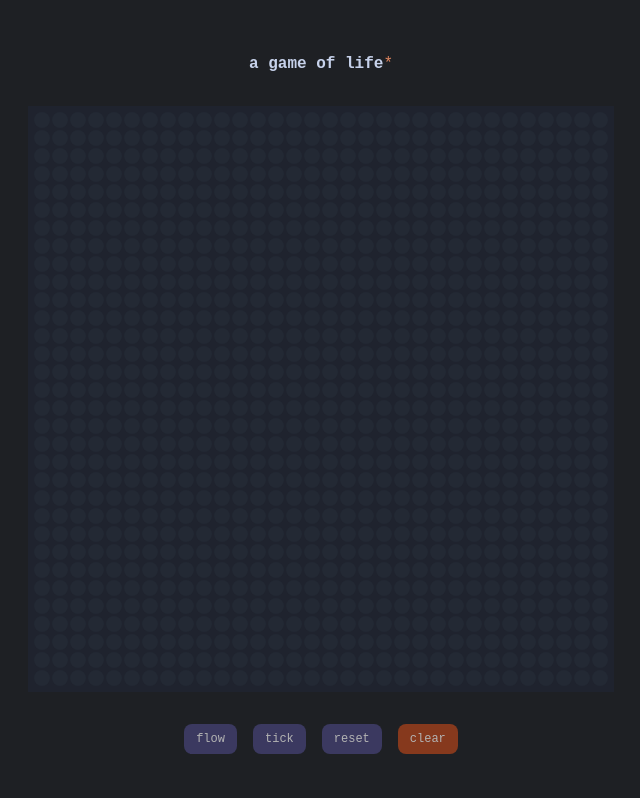
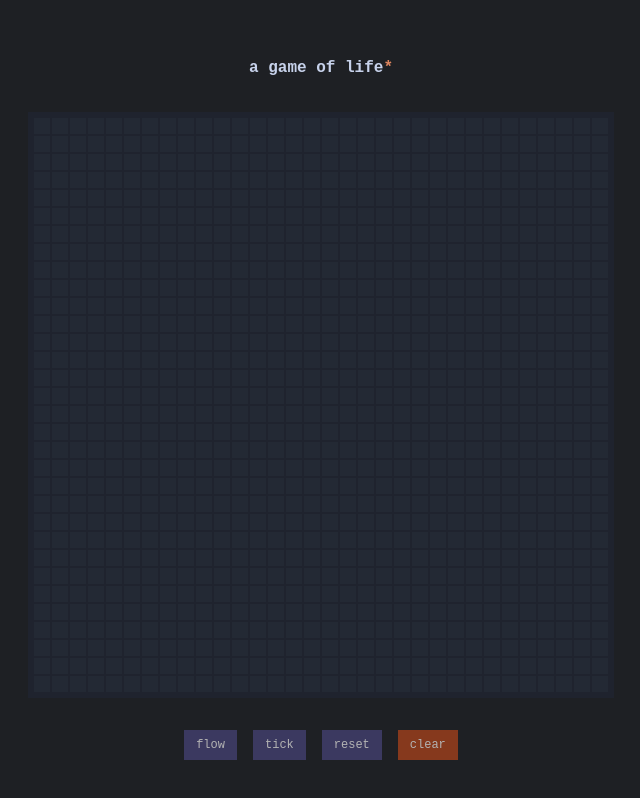
Before and after one commit to hufort/cellular-automata, a React (Vite) app: page / in a window 1280 px wide. Shown: the whole page, without its empty margins (319-959 px from the left). Built offline with nearby package versions, Linux system fonts and the light colour scheme.

Commit message:
style(index.css): clean up, remove unecessary concerns

```diff
--- a/src/index.css
+++ b/src/index.css
@@ -4,54 +4,11 @@
   font-weight: 400;
 
   color-scheme: light dark;
-  /* color: rgba(255, 255, 255, 0.87); */
-  /* background-color: #242424; */
 
   font-synthesis: none;
   text-rendering: optimizeLegibility;
   -webkit-font-smoothing: antialiased;
   -moz-osx-font-smoothing: grayscale;
-}
-
-a {
-  font-weight: 500;
-  color: #646cff;
-  text-decoration: inherit;
-}
-a:hover {
-  color: #535bf2;
-}
-
-body {
-  margin: 0;
-  display: flex;
-  place-items: center;
-  min-width: 320px;
-  min-height: 100vh;
-}
-
-h1 {
-  font-size: 3.2em;
-  line-height: 1.1;
-}
-
-button {
-  border-radius: 8px;
-  border: 1px solid transparent;
-  padding: 0.6em 1.2em;
-  font-size: 1em;
-  font-weight: 500;
-  font-family: inherit;
-  background-color: #1a1a1a;
-  cursor: pointer;
-  transition: border-color 0.25s;
-}
-button:hover {
-  border-color: #646cff;
-}
-button:focus,
-button:focus-visible {
-  outline: 4px auto -webkit-focus-ring-color;
 }
 
 @media (prefers-color-scheme: light) {
```
